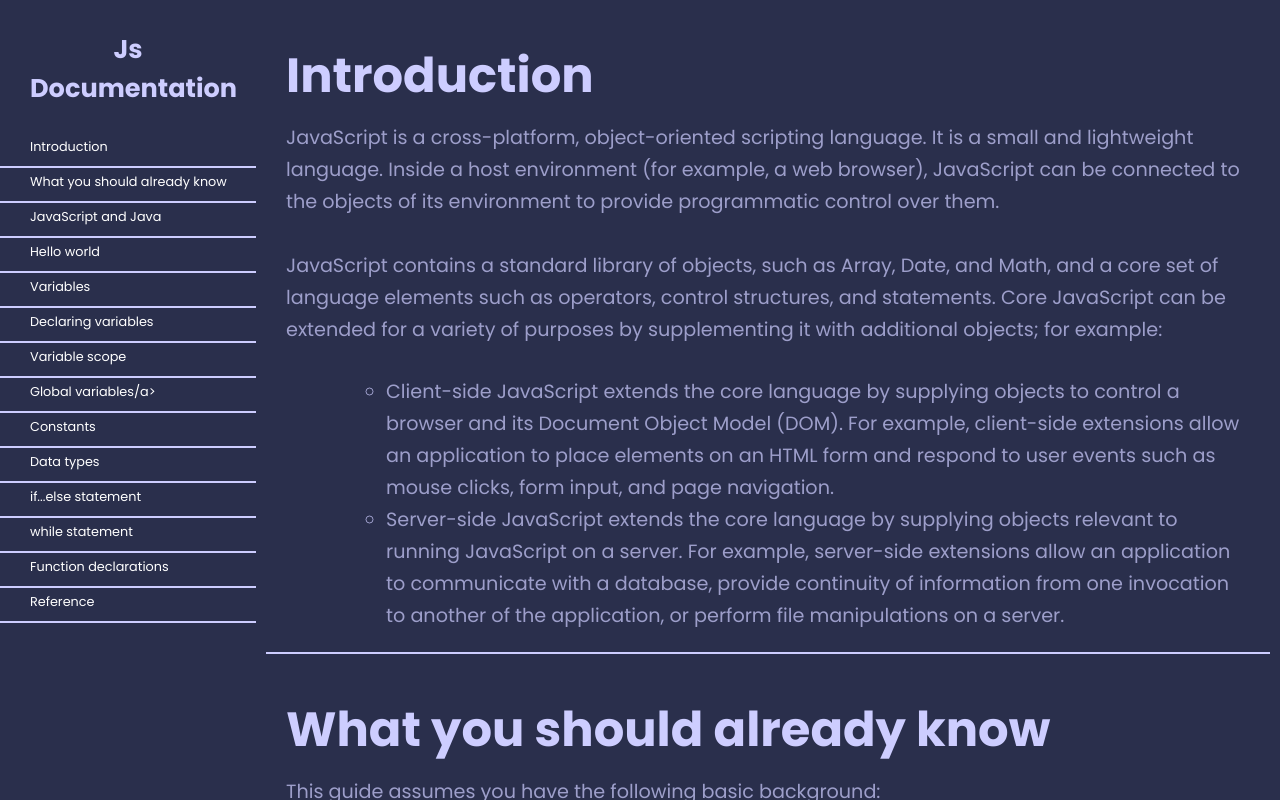
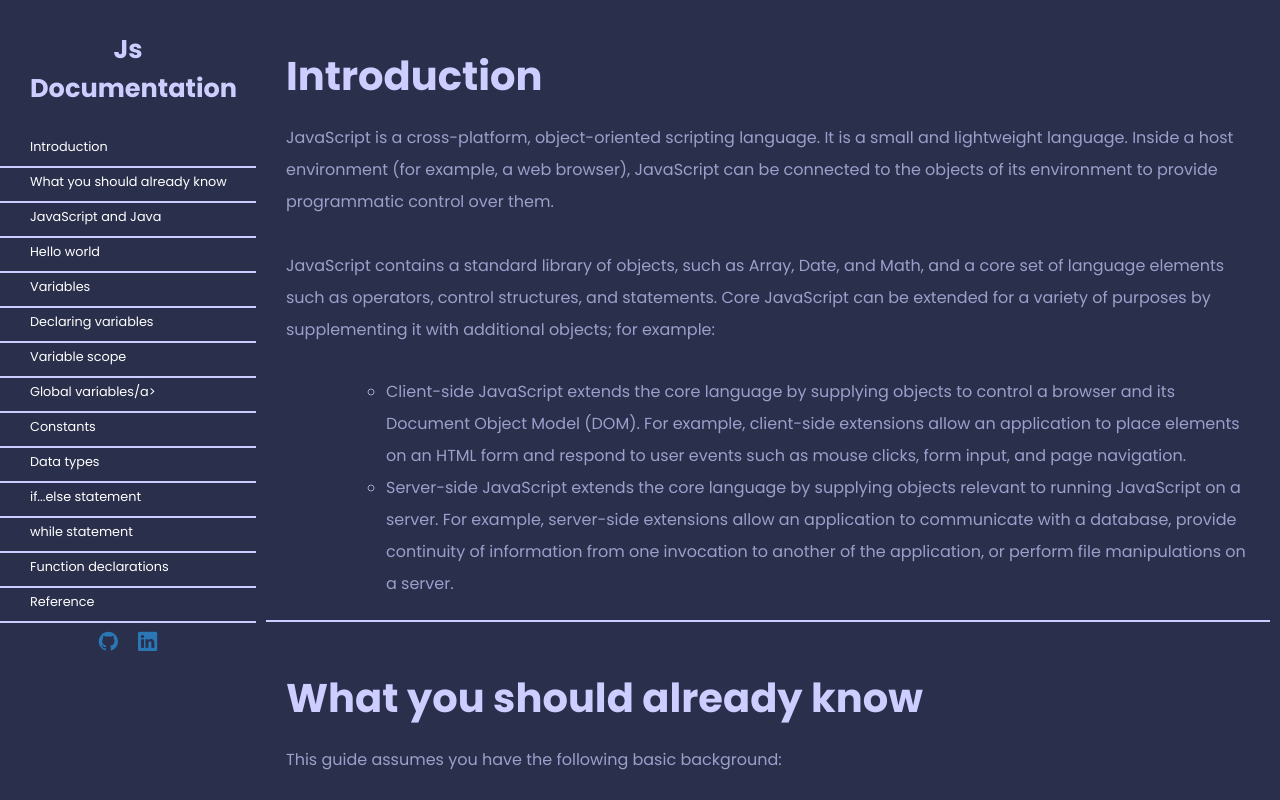
Before and after one commit to Adriangln11/jsDocumentation, a plain HTML site: page index.html in a window 1280 px wide. Drawn offline with nearby package versions, Linux system fonts and the light colour scheme.

Commit message:
links and fix styles

```diff
--- a/index.html
+++ b/index.html
@@ -11,6 +11,8 @@
       href="https://fonts.googleapis.com/css2?family=Poppins:wght@400;500;700&display=swap"
       rel="stylesheet"
     />
+    <link rel="stylesheet" href="https://cdn.jsdelivr.net/npm/bootstrap-icons@1.10.3/font/bootstrap-icons.css">
+
     <link rel="stylesheet" href="style.css">
     <title>Documentation</title>
 </head>
@@ -35,7 +37,10 @@
                 <a href="#section12" class="anchor">while statement</a>
                 <a href="#section13" class="anchor">Function declarations</a>
                 <a href="#section14" class="anchor">Reference</a>
-
+               <ul class="icons-container">
+                    <li><a target="_blank" class="icon" href="https://github.com/Adriangln11"><i class="bi bi-github"></i></a></li>
+                    <li><a target="_blank" class="icon" href="https://www.linkedin.com/in/adrian-d%C3%ADaz-08738922a/"><i class="bi bi-linkedin"></i></a></li>
+               </ul>
 
         </aside>
 
--- a/style.css
+++ b/style.css
@@ -29,7 +29,7 @@ aside{
     margin: 10px;
     padding: 20px;
     text-align: left;
-    font-size: 1.2rem;
+    font-size: 1rem;
     line-height: 2rem;
     color: #cdcdffb4;
     border-bottom: 2px solid #cdcdff;
@@ -54,7 +54,7 @@ h1{
 h2{
     color: #cdcdff;
     font-weight: bold;
-    font-size: 3rem;
+    font-size: 2.5rem;
     margin: 30px 0;
 }
 .anchor{
@@ -74,3 +74,16 @@ code{
     padding-left: 100px;
     margin: 10px;
 }
+.icons-container{
+    display: flex;
+    justify-content: center;
+    align-items: center;
+}
+.icons-container li{
+    list-style: none;
+}
+.icon{
+    font-size: 1.2rem;
+    margin: 10px;
+    color: #2978b5;
+}
```
